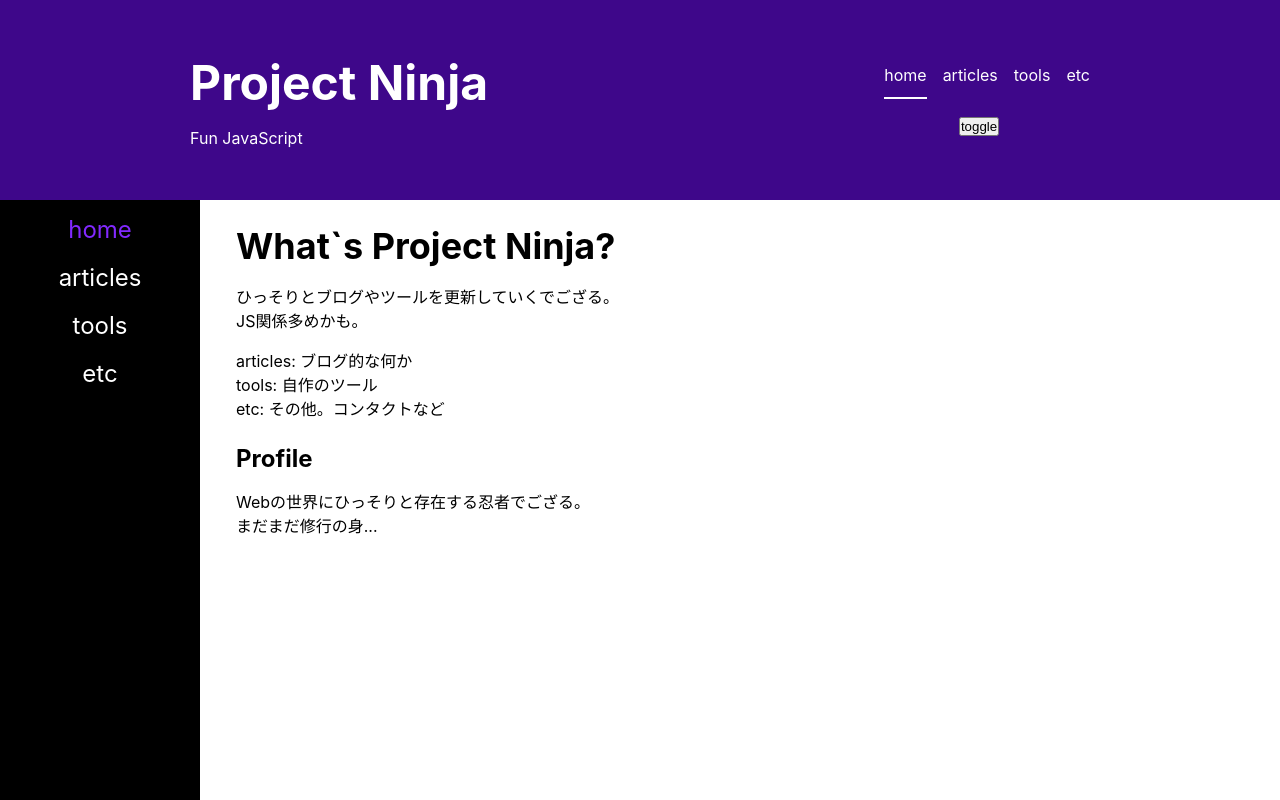
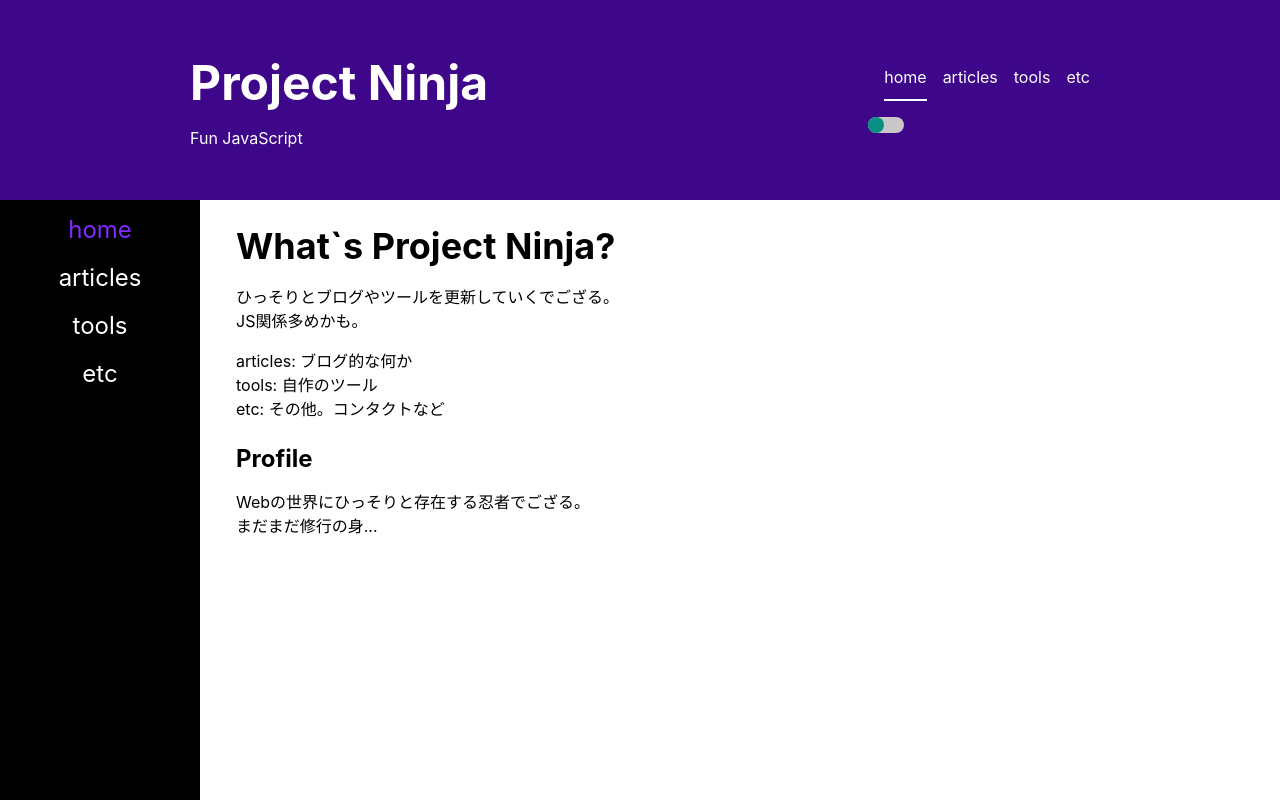
Before and after one commit to lighter-cn/react-demo, a React (Create React App) app: page / in a window 1280 px wide. Shown: the top 800 px of the page. Built offline with nearby package versions, Linux system fonts and the light colour scheme.

Commit message:
チェックボタンの挙動とCSS追加

```diff
--- a/src/css/_Header.scss
+++ b/src/css/_Header.scss
@@ -34,9 +34,30 @@
       }
     }
   }
-
   &__toggle{
     margin-top: $space_m;
     text-align: center;
+    &-btn{
+    }
   }
 }
+.switch{
+  &__base{
+    width: $space_xl;
+    height: $space_m;
+    border-radius: $space_m;
+    background-color: #c9c7c7;
+    position: relative;
+  }
+  &__btn{
+    width: $space_m;
+    height: $space_m;
+    border-radius: $space_m;
+    background-color: $color_2;
+    position: absolute;
+    &-off{
+      @extend .switch__btn;
+      right: 0;
+    }
+  }
+}
--- a/src/css/style.css
+++ b/src/css/style.css
@@ -7,6 +7,10 @@ html * {
 
 body {
   position: relative;
+}
+
+.hidden {
+  display: none;
 }
 
 .header {
@@ -58,6 +62,26 @@ body {
 .header__toggle {
   margin-top: 16px;
   text-align: center;
+}
+
+.switch__base {
+  width: 36px;
+  height: 16px;
+  border-radius: 16px;
+  background-color: #c9c7c7;
+  position: relative;
+}
+
+.switch__btn, .switch__btn-off {
+  width: 16px;
+  height: 16px;
+  border-radius: 16px;
+  background-color: #068f82;
+  position: absolute;
+}
+
+.switch__btn-off {
+  right: 0;
 }
 
 .footer {
--- a/src/css/style.scss
+++ b/src/css/style.scss
@@ -71,6 +71,10 @@ body{
   position: relative;
 }
 
+.hidden {
+  display: none;
+}
+
 // header ///////////////////////////////////////
 @import "Header";
 
--- a/src/module/Header/HeaderToggle.js
+++ b/src/module/Header/HeaderToggle.js
@@ -1,9 +1,31 @@
-import React from "react";
+import React,{useState,useEffect} from "react";
 
 const HeaderToggle = props => {
+  const [isChecked,setChecked] = useState(true)
+
+  useEffect(()=>{
+    const s = document.getElementById("switch");
+    if(isChecked){
+      s.className="switch__btn";
+    }else{
+      s.className="switch__btn-off";
+    }
+  })
+
   return (
     <div className="header__toggle">
-        <button>toggle</button>
+      <label className="header__toggle-btn">
+        <div className="switch__base">
+          <div className="switch__btn" id="switch"></div>
+        </div>
+        <input
+          name="toggle"
+          type="checkbox"
+          checked={isChecked}
+          onChange={()=>{setChecked(!isChecked)}}
+          className="hidden"
+        />
+      </label>
     </div>
   );
 }
```
Also changed, not shown: src/module/Main/Tools/Tool2.js (added), 2 other files (tests, documents, lock files or other folders).
